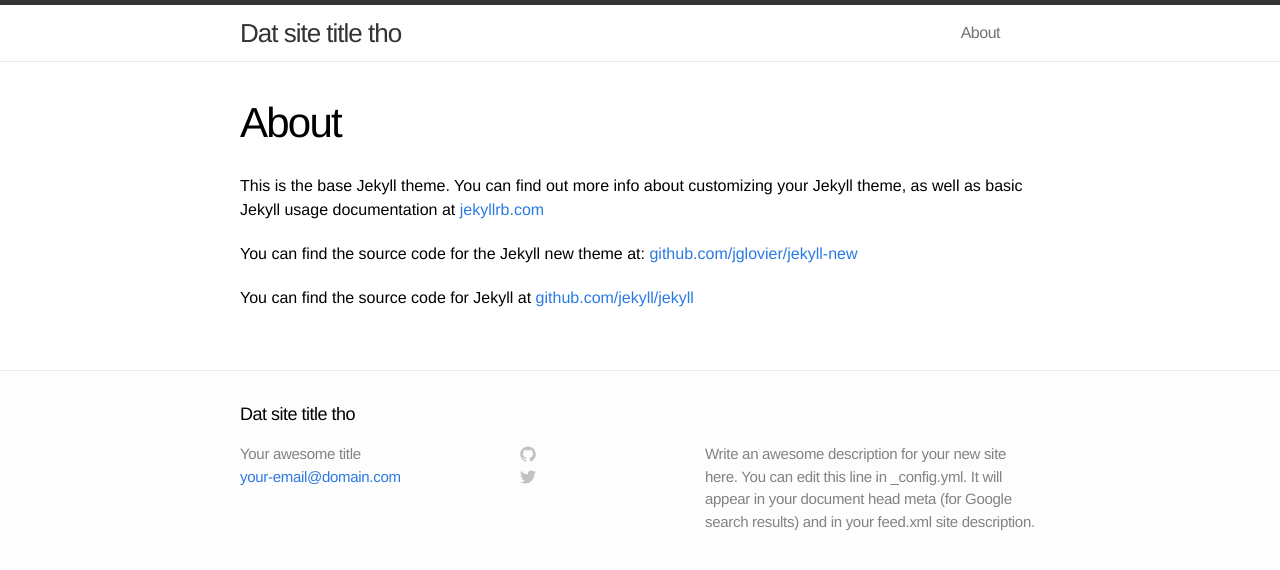
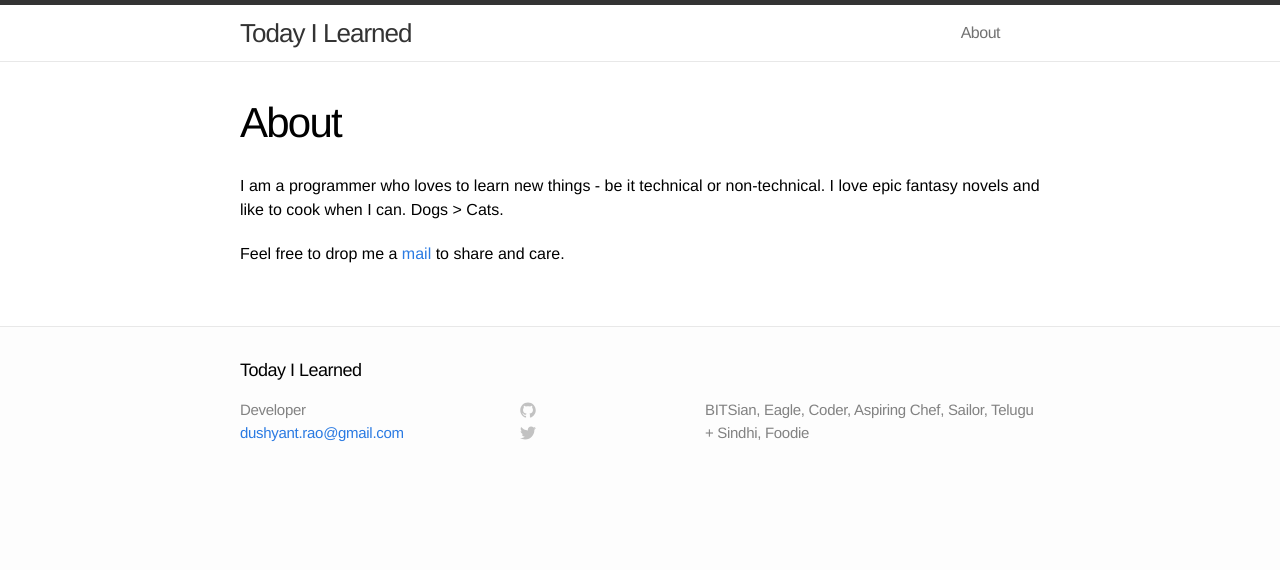
Before and after one commit to dushyantrao/dushyantrao.github.com, a Jekyll site: the page built from about.md, in a window 1280 px wide. Shown: the top 570 px of the page. Built offline with Jekyll 4.4.1, drawn with Linux system fonts in a browser that asks for light colours.

Commit message:
made some config changes

```diff
--- a/_config.yml
+++ b/_config.yml
@@ -1,8 +1,8 @@
 # Site settings
-name: Dat site title tho
-title: Your awesome title
-email: your-email@domain.com
-description: "Write an awesome description for your new site here. You can edit this line in _config.yml. It will appear in your document head meta (for Google search results) and in your feed.xml site description."
+name: Today I Learned
+title: Developer
+email: dushyant.rao@gmail.com
+description: "BITSian, Eagle, Coder, Aspiring Chef, Sailor, Telugu + Sindhi, Foodie"
 baseurl: ""
 url: "http://yourdomain.com"
 
--- a/about.md
+++ b/about.md
@@ -4,8 +4,7 @@ title: About
 permalink: /about/
 ---
 
-This is the base Jekyll theme. You can find out more info about customizing your Jekyll theme, as well as basic Jekyll usage documentation at [jekyllrb.com](http://jekyllrb.com/)
+I am a programmer who loves to learn new things - be it technical or non-technical.
+I love epic fantasy novels and like to cook when I can. Dogs > Cats.
 
-You can find the source code for the Jekyll new theme at: [github.com/jglovier/jekyll-new](https://github.com/jglovier/jekyll-new)
-
-You can find the source code for Jekyll at [github.com/jekyll/jekyll](https://github.com/jekyll/jekyll)
+Feel free to drop me a <a href="mailto:dushyant.rao@gmail.com">mail</a> to share and care.
```
